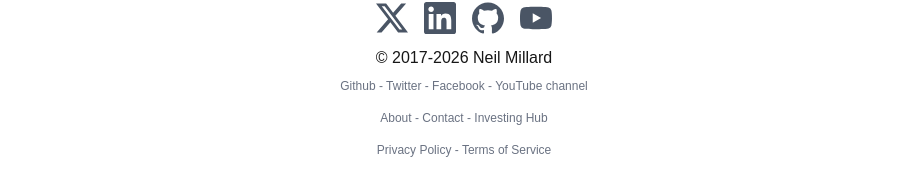
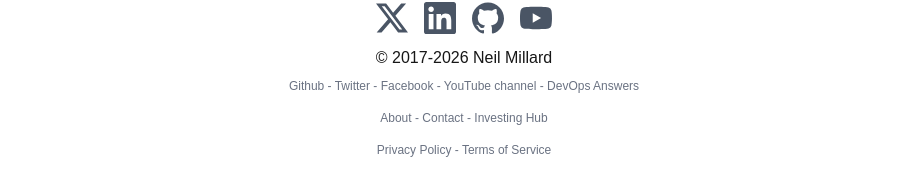
Before and after one commit to neilmillard/tools-budget, a Next.js app: page /privacy-policy in a window 1280 px wide. Shown: the part 3674-3843 px from the top of the page, without its empty margins (176-1086 px from the left). Built offline with nearby package versions, Linux system fonts and the light colour scheme; no server answers.

Commit message:
DEL-206: link to DevOps Answers in place of removed techanswers.club link
Replace the removed techanswers.club footer link with a link to
devops-answers.com, which wasn't linked from this footer yet.

```diff
--- a/src/app/components/Footer.tsx
+++ b/src/app/components/Footer.tsx
@@ -10,7 +10,8 @@ export function Footer() {
       <a href="https://github.com/neilmillard" target="_blank">Github</a> - <a
       href="https://twitter.com/neil_millard" target="_blank">Twitter</a> - <a
       href="https://www.facebook.com/neil.millard/" target="_blank">Facebook</a> - <a
-      href="https://www.youtube.com/channel/UCAaoh3jk1qtvD3ALPp48_8w" target="_blank">YouTube channel</a>
+      href="https://www.youtube.com/channel/UCAaoh3jk1qtvD3ALPp48_8w" target="_blank">YouTube channel</a> - <a
+      href="https://devops-answers.com" target="_blank">DevOps Answers</a>
     </div>
     <div className="text-xs text-gray-500 h-8 text-center">
       <a href="/about/">About</a> - <a href="/contact/">Contact</a> - <a href="/investing/">Investing Hub</a>
```
